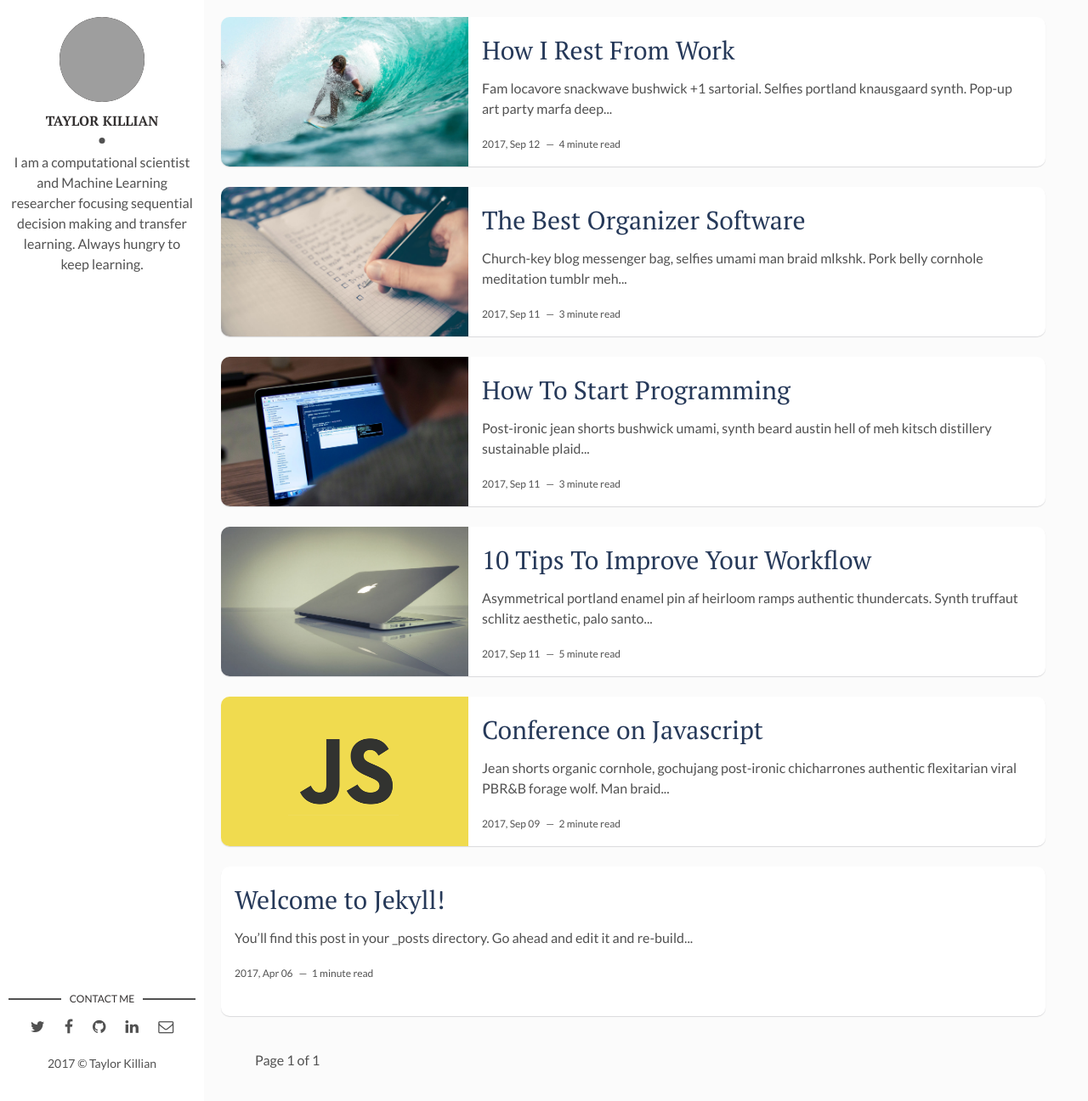
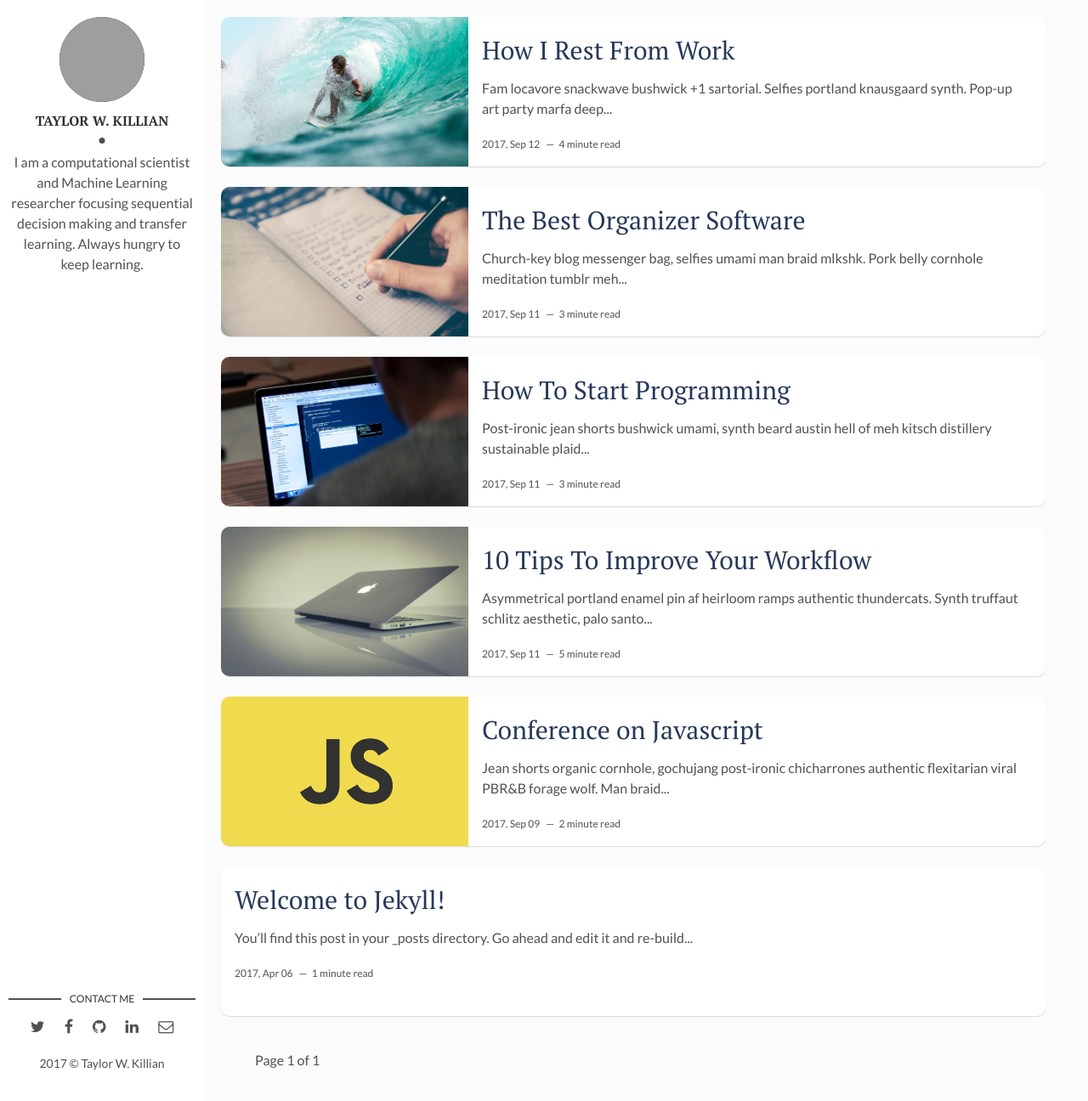
Before and after one commit to twkillian/twkillian.github.io, a Jekyll site: the page built from index.html, in a window 1280 px wide and 1296 px high. Shown: the whole window at 85% size. Built offline with Jekyll 4.4.1, drawn with Linux system fonts in a browser that asks for light colours; the list of posts is cut into pages by our own code; grey boxes are pictures that could not be loaded.

```diff
--- a/_config.yml
+++ b/_config.yml
@@ -7,7 +7,7 @@ url: "https://twkillian.github.io" # the base hostname & protocol for your site,
 site-twitter: "https://twitter.com/tw_killian" #if your site has a twitter account, enter it here
 
 # Author Settings
-author: Taylor Killian # add your name
+author: Taylor W. Killian # add your name
 author-img: TKillian_Headshot.jpg # add your photo
 about-author: I am a computational scientist and Machine Learning researcher focusing sequential decision making and transfer learning. Always hungry to keep learning. # add description
 twitter: tw_killian # add your Twitter handle
```
